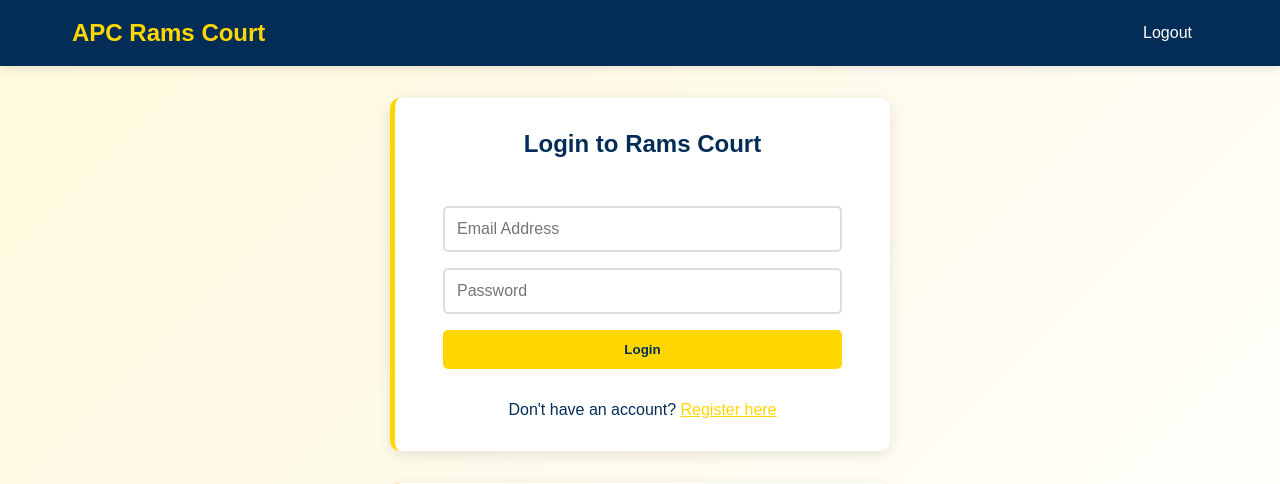
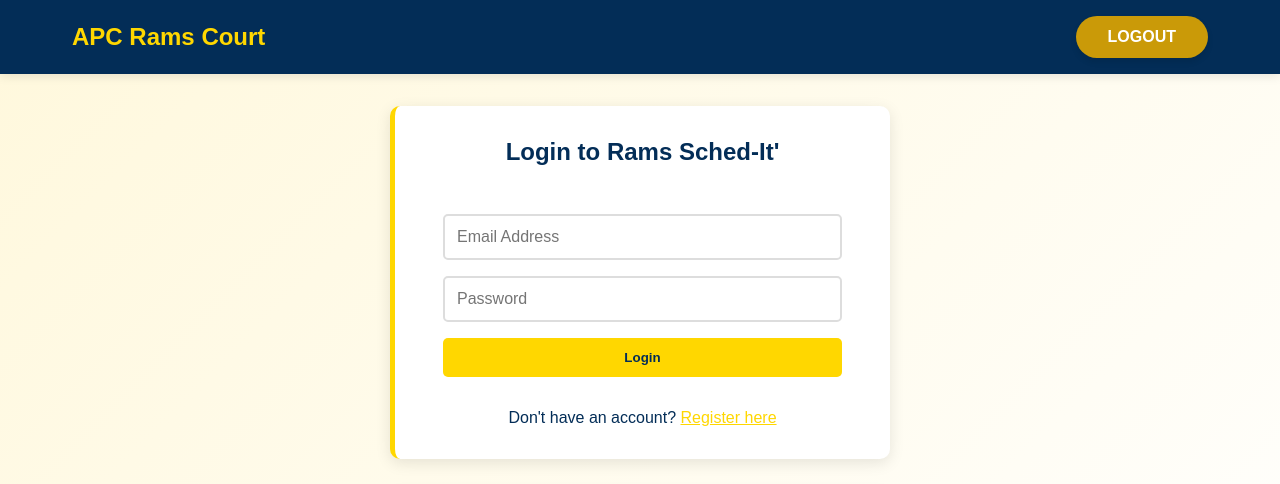
Before and after one commit to crux091/rams-court, a Flask app: page / in a window 1280 px wide. Shown: the top 484 px of the page. Run offline with Flask 3, Linux system fonts and the light colour scheme; a user stored in the database is signed in; tables that the repository leaves empty hold one stand-in row (values such as "Sample post").

Commit message:
sched it title and ui logout

```diff
--- a/app.py
+++ b/app.py
@@ -518,4 +518,4 @@ def remove_room_schedule(schedule_id):
 
 if __name__ == '__main__':
     init_database()
-    app.run(host='192.168.0.13', debug=True, port=5001)
+    app.run(debug=True, port=5001)
--- a/templates/add_room_schedule.html
+++ b/templates/add_room_schedule.html
@@ -1,6 +1,6 @@
 {% extends "base.html" %}
 
-{% block title %}Add Room Schedule - Rams Court{% endblock %}
+{% block title %}Add Room Schedule - Rams Sched-It{% endblock %}
 
 {% block content %}
 <div class="card" style="max-width: 600px; margin: 2rem auto;">
--- a/templates/add_schedule.html
+++ b/templates/add_schedule.html
@@ -1,6 +1,6 @@
 {% extends "base.html" %}
 
-{% block title %}Add Schedule - Rams Court{% endblock %}
+{% block title %}Add Schedule - Rams Sched-It{% endblock %}
 
 
 {% block content %}
--- a/templates/admin_dashboard.html
+++ b/templates/admin_dashboard.html
@@ -1,6 +1,6 @@
 {% extends "base.html" %}
 
-{% block title %}Admin Dashboard - Rams Court{% endblock %}
+{% block title %}Admin Dashboard - Rams Sched-It{% endblock %}
 
 {% block content %}
 <h1 style="text-align: center; color: var(--apc-dark-blue); margin-bottom: 2rem;">
@@ -16,7 +16,7 @@
         <a href="{{ url_for('check_room_availability') }}" class="btn" style="margin-top: 0.5rem;">Manage Room</a>
     </div>
 
-<div class="dashboard-card" style="width: 100%; padding: 1.5rem; text-align: center; min-height: 300px;">
+<div class="dashboard-card" style="width: 100%; padding: 1.5rem; text-align: center; min-height: 240px;">
     <h3>Add Schedule</h3>
     <p>Add new bookings to the gymnasium schedule.</p>
     <div style="margin-top: 1.5rem;">
@@ -29,7 +29,7 @@
     <div class="dashboard-card">
         <h3>Block Time Slots</h3>
         <p>Block specific time slots for classes or maintenance.</p>
-        <a href="{{ url_for('block_time') }}" class="btn" style="margin-top: 3rem;">Block Times</a>
+        <a href="{{ url_for('block_time') }}" class="btn" style="margin-top: 2.5rem;">Block Times</a>
     </div>
 
     <div class="dashboard-card">
--- a/templates/availability.html
+++ b/templates/availability.html
@@ -1,6 +1,6 @@
 {% extends "base.html" %}
 
-{% block title %}Check Availability - Rams Court{% endblock %}
+{% block title %}Check Availability - Rams Sched-It{% endblock %}
 
 {% block content %}
 <h1 style="text-align: center; color: var(--apc-dark-blue); margin-bottom: 2rem;">
--- a/templates/base.html
+++ b/templates/base.html
@@ -3,7 +3,9 @@
 <head>
     <meta charset="UTF-8">
     <meta name="viewport" content="width=device-width, initial-scale=1.0">
-    <title>{% block title %}Rams Sched-It{% endblock %}</title>
+    <title>
+        {% block title %} "Rams Sched-It{% endblock %}
+    </title>
     <style>
         :root {
             --apc-gold: #FFD700;
@@ -45,6 +47,7 @@
             font-size: 1.5rem;
             font-weight: bold;
             color: var(--apc-gold);
+
         }
 
         .nav-links {
@@ -272,11 +275,24 @@
             transition: all 0.3s;
         }
 
+        .nav-links a.logout-link {
+            background-color:rgb(202, 154, 8); /* very dark navy like in the image */
+            color: white;
+            padding: 0.75rem 2rem;
+             border-radius: 999px; /* full pill shape */
+            font-weight: bold;
+             text-align: center;
+            text-decoration: none;
+            transition: all 0.3s ease;
+            box-shadow: 0 4px 6px rgba(0, 0, 0, 0.1);
+        }
+
         .nav-links a.dashboard-link:hover,
         .nav-links a.logout-link:hover {
-            background-color: var(--apc-white);
-            color: var(--apc-dark-blue);
+        background-color: var(--apc-white);
+        color: var(--apc-dark-blue);
         }
+
 
         .dropdown-content a:hover {
             background-color: var(--apc-gold);
@@ -335,7 +351,7 @@
             {% else %}
             <a href="{{ url_for('student_dashboard') }}" class="dashboard-link">Dashboard</a>
             {% endif %} -->
-            <a href="{{ url_for('logout') }}" class="logout-link">Logout</a>
+            <a href="{{ url_for('logout') }}" class="logout-link"><strong>LOGOUT</strong></a>
         </nav>
         {% endif %}
     </div>
--- a/templates/block_time.html
+++ b/templates/block_time.html
@@ -1,6 +1,6 @@
 {% extends "base.html" %}
 
-{% block title %}Block Time - Rams Court{% endblock %}
+{% block title %}Block Time - Rams Sched-It{% endblock %}
 
 {% block content %}
 <div class="card" style="max-width: 600px; margin: 2rem auto;">
--- a/templates/login.html
+++ b/templates/login.html
@@ -1,11 +1,12 @@
 {% extends "base.html" %}
 
-{% block title %}Login - Rams Court{% endblock %}
+{% block title %}Login - Rams Sched-It{% endblock %}
 
 {% block content %}
 <div class="card" style="max-width: 500px; margin: 2rem auto;">
     <h2 style="text-align: center; color: var(--apc-dark-blue); margin-bottom: 2rem;">
-        Login to Rams Court
+        Login to Rams Sched-It'
+
     </h2>
 
     <form method="POST" action="{{ url_for('login') }}" style="padding: 1rem;">
--- a/templates/manage_announcements.html
+++ b/templates/manage_announcements.html
@@ -1,6 +1,6 @@
 {% extends "base.html" %}
 
-{% block title %}Manage Announcements - Rams Court{% endblock %}
+{% block title %}Manage Announcements - Rams Sched-It{% endblock %}
 
 {% block content %}
 <div class="card" style="max-width: 600px; margin: 2rem auto;">
--- a/templates/register.html
+++ b/templates/register.html
@@ -1,11 +1,11 @@
 {% extends "base.html" %}
 
-{% block title %}Register - Rams Court{% endblock %}
+{% block title %}Register - Rams Sched-It{% endblock %}
 
 {% block content %}
 <div class="card" style="max-width: 500px; margin: 2rem auto;">
     <h2 style="text-align: center; color: var(--apc-dark-blue); margin-bottom: 2rem;">
-        Register for Rams Court
+        Register for Rams Sched-It
     </h2>
 
     <form method="POST">
--- a/templates/room_availability.html
+++ b/templates/room_availability.html
@@ -1,6 +1,6 @@
 {% extends "base.html" %}
 
-{% block title %}Room Availability - Rams Court{% endblock %}
+{% block title %}Room Availability - Rams Sched-It{% endblock %}
 
 {% block content %}
 <h1 style="text-align: center; color: var(--apc-dark-blue); margin-bottom: 2rem;">
```
Also changed, not shown: templates/student_dashboard.html (+6 -5 lines).
